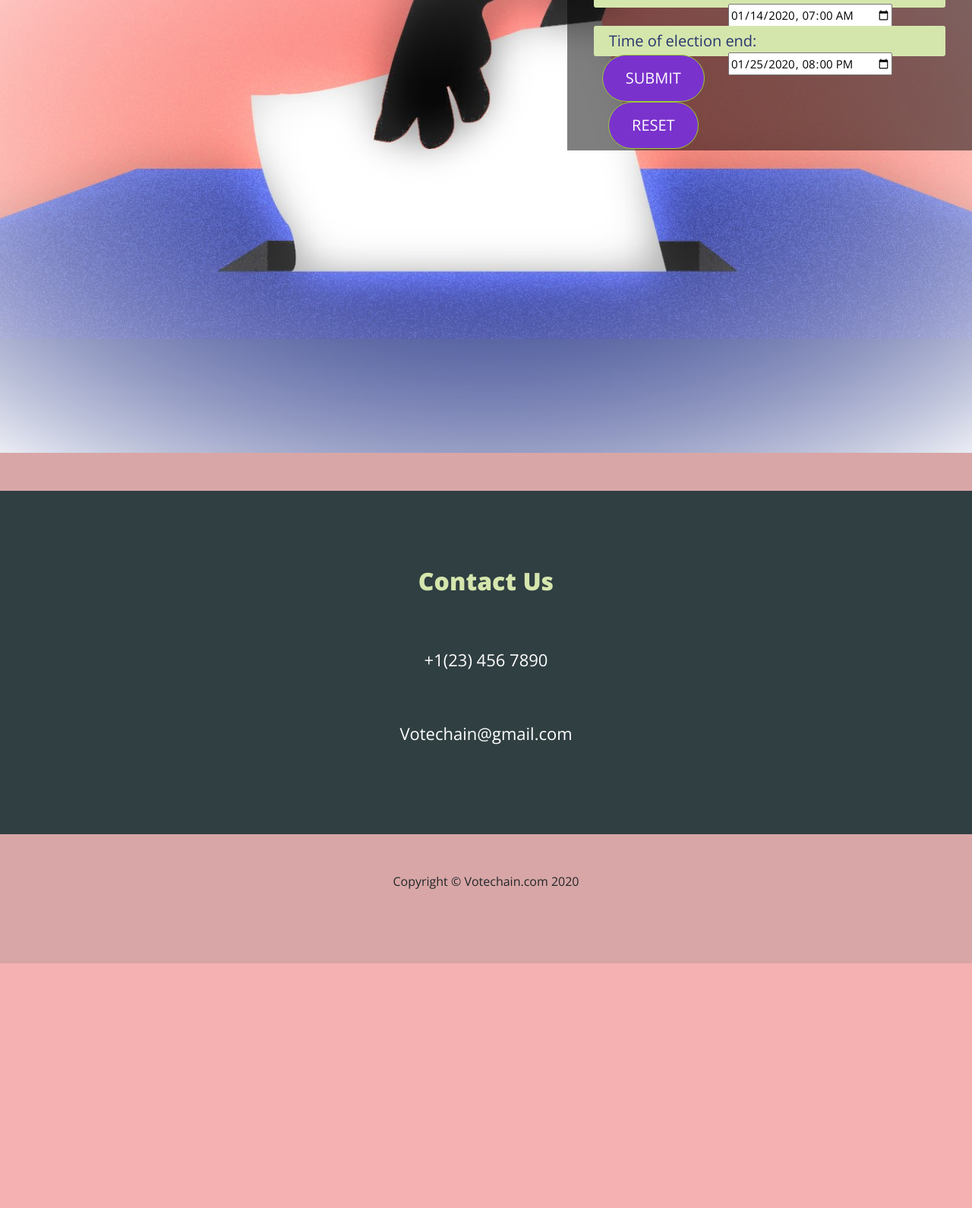
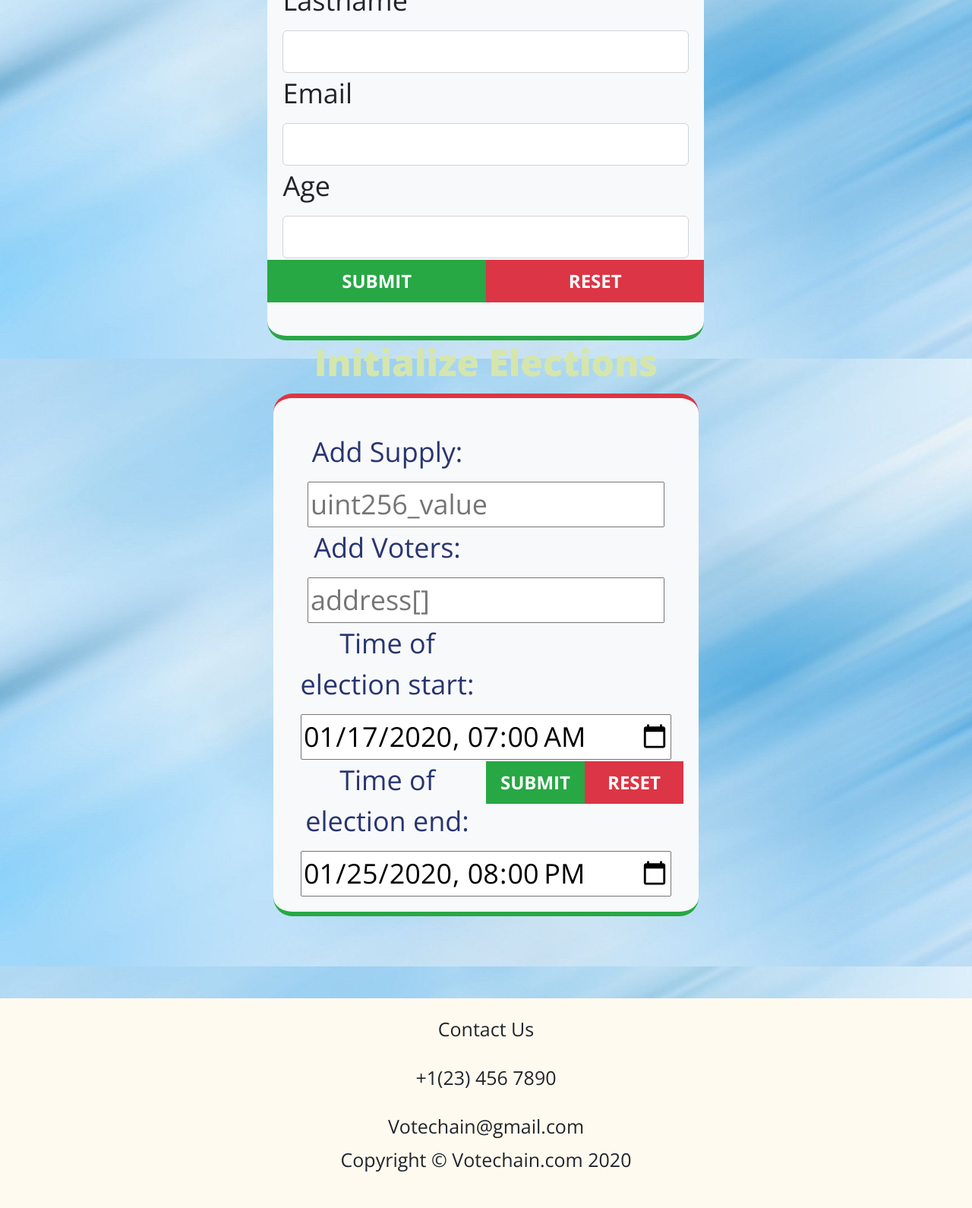
Before and after one commit to MichaelBabushkin/finalProject, a website: page src/admin.html in a window 1280 px wide. Shown: the part 328-1918 px from the top of the page at 76% size. Before the commit the page ends 1596 px from the top, so only its background shows below. Drawn offline with nearby package versions, Linux system fonts and the light colour scheme.

Commit message:
main page also updated. admin in process

```diff
--- a/src/admin.html
+++ b/src/admin.html
@@ -5,11 +5,12 @@
   <title>Initialize Election</title>
  <!-- Bootstrap Core CSS -->
  <!-- <link href="css/bootstrap.min.css" rel="stylesheet"> -->
- <link rel="stylesheet" href="https://stackpath.bootstrapcdn.com/bootstrap/4.4.1/css/bootstrap.min.css">
+ <link href="https://stackpath.bootstrapcdn.com/bootstrap/4.4.1/css/bootstrap.min.css" rel="stylesheet" integrity="sha384-Vkoo8x4CGsO3+Hhxv8T/Q5PaXtkKtu6ug5TOeNV6gBiFeWPGFN9MuhOf23Q9Ifjh" crossorigin="anonymous">
  <!-- Custom CSS: You can use this stylesheet to override any Bootstrap styles and/or apply your own styles -->
  <!-- Custom Fonts from Google -->
  <link href='http://fonts.googleapis.com/css?family=Open+Sans:300italic,400italic,600italic,700italic,800italic,400,300,600,700,800' rel='stylesheet' type='text/css'>
-
+ <script src="//maxcdn.bootstrapcdn.com/bootstrap/4.1.1/js/bootstrap.min.js"></script>
+ <script src="//cdnjs.cloudflare.com/ajax/libs/jquery/3.2.1/jquery.min.js"></script>
   <link href="css/admin.css" rel="stylesheet">
 
 </head>
@@ -40,34 +41,80 @@
           </div><!-- /.navbar-collapse -->
           </div><!-- /.container -->
       </nav>
+      <h2 style="text-align: center;">FORM DESIGN WITH JS VALIDATION</h2>
+
+      <div class="container">
+      <div class="row">
+        <div class="col-sm-1"></div>
+        <div class="col-sm-2"></div>
+        <div class="col-sm-6 bg-light boxStyle">
+          <form name="theform" action="" onSubmit="validate()" >
+      <div class="form-group">
+        <div class="width30 floatL"><label>Firstname</label></div>
+        <div class="width70 floatR"><input id="firstname" class="width100 form-control" name="firstname" type="text" value="" size="20">
+      </div><br><br>
+      <div class="form-group">
+        <div class="width30 floatL"><label>Lastname</label></div>
+        <div class="width70 floatR"><input class="width100 form-control" name="lastname" type="text" value="" size="20"></div>
+      </div><br>
+      <div class="form-group">
+        <div class="width30 floatL"><label>Email</label></div>
+        <div class="width70 floatR"><input class="width100 form-control" name="email"  src=""   type="text" value="" size="20"></div>
+      </div><br>
+      <div class="form-group">
+        <div class="width30 floatL"><label>Age</label></div>
+        <div class="width70 floatR"><input class="width100 form-control" name="age" type="text" value="" size="20"></div>
+      </div><br>
+
+        <div class="form-group">
+        <div class="row">
+      <div class="width50"><input class="btn btn-success" type="submit"   value="Submit" style="font-weight: bold"></div>
+       <div class="width50"><input class="btn btn-danger" type="reset" style="font-weight: bold"></div>
+        </div>
+        </div>
+         </form>
+        </div>
+
+      </div>
+      </div>
 
     <!-- Header -->
       <header>
-              <div class="menu my-5 col-5 offset-7" id="mainContractForm">
+              <!-- <div class="menu my-5 col-5 offset-7" id="mainContractForm"> -->
                 <h2>Initialize Elections </h2>
-                <form action="#" id="electionForm" method="POST">
-                  <div class="banner-message">
-                      Add Supply: <input type=text id="supplyInput" placeholder="uint256_value" >
+                <div class="container">
+                  <div class="row">
+                    <div class="col-sm-1"></div>
+                    <div class="col-sm-2"></div>
+                    <div class="col-sm-6 bg-light boxStyle">
+                <form name="theform" action="#" id="electionForm" method="POST">
+                  <div class="form-group">
+                    <div class="width30 floatL"><label> Add Supply:</label> </div>
+                    <div class="width70 floatR"> <input type=text id="supplyInput" placeholder="uint256_value" ></div>
+
                       </div><br>
-                  <div class="banner-message">
-                      Add Voters<input type=text id="votersInput" placeholder="address[]">
+                  <div class="form-group">
+                    <div class="width30 floatL"><label>Add Voters:</label> </div>
+                    <div class="width70 floatR">  <input type=text id="votersInput" placeholder="address[]">  </div>
                       </div><br>
-                  <!-- <div class="banner-message">
-                        Add Candidates<input type=text id="candidatesInput" placeholder="address[]" >
-                        </div><br> -->
-                  <div class="banner-message">
-                          Time of election start:<input type="datetime-local" id="dateTimeStart" value="2020-01-14T07:00"/>
+                  <div class="form-group">
+                    <div class="width30 floatL"><label>Time of election start:</label> </div>
+                    <div class="width70 floatR"> <input type="datetime-local" id="dateTimeStart" value="2020-01-17T07:00"/>  </div>
                           </div><br>
-                  <div class="banner-message">
-                            Time of election end:<input type="datetime-local" id="dateTimeEnd" value="2020-01-25T20:00"/>
+                  <div class="form-group">
+                    <div class="width30 floatL"><label>Time of election end:</label> </div>
+                    <div class="width70 floatR"><input type="datetime-local" id="dateTimeEnd" value="2020-01-25T20:00"/>  </div>
                   </div>
-
+                  <div class="form-group">
                   <div class="row">
-                    <div class="col" style="display: flex;"> <button type="submit" id="submit" class=" btn mx-auto btn-primary btn-lg " > Submit </button></div>
-                    <div class="col" style="display: flex;"> <button id="reset" class="btn mx-auto btn-primary btn-lg " type="reset" value="Reset">Reset</button></div>
+                    <div class="width50"><input class="btn btn-success" button type="submit" id="submit" style="font-weight: bold"></input class="btn btn-success" button></div>
+                    <div class="width50"><input class="btn btn-danger" type="reset" style="font-weight: bold"></div>
+                    <!-- <div class="col" style="display: flex;"> <button id="reset" class="btn mx-auto btn-primary btn-lg " type="reset" value="Reset">Reset</button></div> -->
                   </div>
-
-
+                </div>
+              </div>
+              </div>
+            </div><br>
                   <div id="myModal" class="modal">
                     <!-- Modal content -->
                     <div class="modal-content">
@@ -77,8 +124,11 @@
                       <button title="Copy contract address" type="button" onclick="myCopy()">Copy</button>
                     </div>
                   </div>
+
                 </form>
-              </div><br>
+            </div>
+          </div>
+
 
 
               <div class="menu my-5 col-5 offset-7" id="addCandidatesForm" style="display:none;">
@@ -108,27 +158,16 @@
       </header>
 
   <div id="results"></div>
-
-    <!-- Footer -->
-      <footer class="page-footer">
-
-        <!-- Contact Us -->
-          <div class="contact" id="contact-section">
-            <div class="container">
-          <h2 class="section-heading">Contact Us</h2>
-          <p><span class="glyphicon glyphicon-earphone"></span><br> +1(23) 456 7890</p>
+  <!-- <footer>		 -->
+    <div class="small-print">
+      <div class="container">
+        <p> Contact Us</p>
+        <p><span class="glyphicon glyphicon-earphone"></span><br> +1(23) 456 7890</p>
           <p><span class="glyphicon glyphicon-envelope"></span><br> Votechain@gmail.com</p>
-            </div>
-          </div>
-
-          <!-- Copyright etc -->
-          <div class="small-print">
-            <div class="container">
-              <p>Copyright &copy; Votechain.com 2020</p>
-            </div>
-          </div>
-
-      </footer>
+        <p>Copyright &copy; Votechain.com 2020 </p>
+      </div>
+    </div>
+  <!-- </footer> -->
 
       <!-- jQuery -->
       <!-- <script src="js/jquery-1.11.3.min.js"></script> -->
--- a/src/css/admin.css
+++ b/src/css/admin.css
@@ -3,14 +3,17 @@ body {
     width: 100%;
     height: 100%;
     font-family: 'Open Sans','Helvetica Neue',Arial,sans-serif;
-    background-color: rgb(245, 177, 177);
-    }
+    background-image: url('../images/results_background.png') ;
+    background-position: top center;
+    background-size: cover;
+    font-size: 1.5rem;
+}
 #accountAddress{
     color: #000;
 }
 
 a {
-    color: yellowgreen;
+    color: rgb(0, 0, 0);
     -webkit-transition: all .35s;
     -moz-transition: all .35s;
     transition: all .35s;
@@ -18,7 +21,7 @@ a {
 
 a:hover,
 a:focus {
-    color: forestgreen;
+    color: rgb(54, 23, 190);
 }
 
 h2{
@@ -134,7 +137,7 @@ header {
     min-height: auto;
     text-align: center;
     color: rgb(40, 53, 112);
-    background-image: url('../images/vote-blockchain.jpg') ;
+    /* background-image: url('../images/vote-blockchain.jpg') ; */
     background-position: center;
 
     -webkit-background-size: cover;
@@ -263,37 +266,6 @@ header .header-content .header-content-inner p {
     vertical-align: middle;
 }
 
-.page-footer {
-	text-align: center;
-	}
-
-.page-footer .contact {
-	padding: 100px 0;
-	background-color: rgb(48, 63, 66);
-	color: #fff;
-	}
-
-.page-footer .contact p {
-	font-size: 22px;
-	font-weight: 300;
-	}
-
-.content-3 .glyphicon,
-.page-footer .contact .glyphicon {
-	font-size: 32px;
-	font-weight: 700;
-	}
-
-.page-footer .small-print {
-	padding: 50px 0 40px;
-    font-weight: 300;
-
-	}
-    footer {
-        padding: 50px 0 40px;
-        font-weight: 300;
-        background-color: rgb(216, 166, 166);
-        }
 .text-light {
     color: rgba(255,255,255,.7);
 }
@@ -476,8 +448,9 @@ img.rounded-corners{
 }
 
 p {
-    font-size: 16px;
-    line-height: 1.5;
+    font-size: 25px;
+    line-height: 0.8    ;
+    text-align: center;
 }
 .navbar-header{
     font-size: 40px;
@@ -488,13 +461,7 @@ header {
     min-height: auto;
     text-align: center;
     color: rgb(40, 53, 112);
-    background-image: url('../images/vote-blockchain.jpg') ;
-    background-position: center;
 
-    -webkit-background-size: cover;
-    -moz-background-size: cover;
-    background-size: cover;
-    -o-background-size: cover;
 }
 
 header .header-content {
@@ -636,18 +603,12 @@ header .header-content .header-content-inner p {
 .page-footer .contact .glyphicon {
 	font-size: 32px;
 	font-weight: 700;
-	}
-
-.page-footer .small-print {
-	padding: 50px 0 40px;
-    font-weight: 300;
-
-	}
-    footer {
-        padding: 50px 0 40px;
-        font-weight: 300;
-        background-color: rgb(216, 166, 166);
-        }
+    }
+ .small-print {
+        background-color: floralwhite;
+        padding: 30px 0;
+        font-size: 15px;
+    }
 .text-light {
     color: rgba(255,255,255,.7);
 }
@@ -893,4 +854,41 @@ img::-moz-selection {
 .bg-primary {
     background-color: yellowgreen;
 }
-.more {display: none;}
+
+
+
+
+/* .more {display: none;} */
+.width30 {
+    width: 50%;
+}
+.width70 {
+    width: 100%;
+}
+.floatL{
+    float: left;
+}
+.width50{
+    width: 50%;
+}
+.floatR{
+    float: right;
+}
+.btn{
+    width: 100%;
+    border-radius: 0px;
+}
+.width100{
+    width: 100%;
+}
+.row{
+    margin-left: -20px;
+    margin-right: -20px;
+
+}
+.boxStyle{
+    padding: 20px;
+    border-radius: 25px;
+    border-top: 6px solid #dc3545;
+    border-bottom: 6px solid #28a745;
+}
--- a/src/css/custom.css
+++ b/src/css/custom.css
@@ -1,10 +1,26 @@
 html,
 body {
+    background-image: url('../images/results_background.png') ;
+    background-position: top center;
+    background-size: cover;
+    position:absolute;
     width: 100%;
     height: 100%;
-    font-family: 'Open Sans','Helvetica Neue',Arial,sans-serif;
-    background-color: rgb(245, 177, 177);
+    color: rgb(28, 32, 30);
+    margin: 0;
+    padding: 0;
+    overflow: scroll;
+    display: table-cell;
+    vertical-align: middle;
+    text-align: center;
+    font-size: 1.5rem;
 }
+canvas{
+    display: none;
+  }
+  #contractAddressInput{
+width: 40%;
+  }
 
 a {
     color: yellowgreen;
@@ -18,9 +34,9 @@ a:focus {
     color: forestgreen;
 }
 
-h2{
+h1{
 
-    color: rgb(112, 40, 94);
+    color: rgb(129, 41, 107);
 }
 img.rounded-corners{
     border-radius: 50%;
@@ -28,7 +44,7 @@ img.rounded-corners{
 }
 
 p {
-    font-size: 16px;
+    font-size: 25px;
     line-height: 1.5;
 }
 .navbar-header{
@@ -44,9 +60,6 @@ header {
     min-height: auto;
     text-align: center;
     color: rgb(40, 53, 112);
-    background-image: url('../images/vote-blockchain.jpg') ;
-    background-position: center;
-
     -webkit-background-size: cover;
     -moz-background-size: cover;
     background-size: cover;
@@ -62,24 +75,19 @@ header .header-content {
 }
 .nav>li>a{
     color: rgb(40, 53, 112);
-
-
 }
 
 header .header-content .header-content-inner h1 {
-    margin-top: 0;
+    margin-top: 150px;
     margin-bottom: 20px;
-    font-size: 50px;
     font-weight: 300;
-
 }
 
 header .header-content .header-content-inner p {
-    margin-bottom: 50px;
-    font-size: 16px;
+    margin-bottom: 500px;
+    font-size: 45px;
     font-weight: 300;
-
-    color: rgba(109, 24, 24,1.0);
+    color: rgb(15, 15, 15);
 
 }
 
@@ -102,7 +110,7 @@ header .header-content .header-content-inner p {
     header .header-content .header-content-inner {
         margin-right: auto;
         margin-left: auto;
-        max-width: 1000px;
+
     }
 
 	header .header-content .header-content-inner h1 {
@@ -110,10 +118,11 @@ header .header-content .header-content-inner p {
 		}
 
     header .header-content .header-content-inner p {
+        margin-top: 10%;
         margin-right: auto;
         margin-left: auto;
         max-width: 80%;
-        font-size: 18px;
+        font-size: 40px;
 
 
     }
@@ -173,38 +182,12 @@ header .header-content .header-content-inner p {
     display: inline-block;
     vertical-align: middle;
 }
-
-.page-footer {
-	text-align: center;
-	}
-
-.page-footer .contact {
-	padding: 100px 0;
-	background-color: rgb(48, 63, 66);
-	color: #fff;
-	}
-
-.page-footer .contact p {
-	font-size: 22px;
-	font-weight: 300;
-	}
-
-.content-3 .glyphicon,
-.page-footer .contact .glyphicon {
-	font-size: 32px;
-	font-weight: 700;
-	}
-
-.page-footer .small-print {
-	padding: 50px 0 40px;
-    font-weight: 300;
+ .small-print {
+    background-color: floralwhite;
+    padding: 30px 0;
+    font-size: 15px;
 
 	}
-    footer {
-        padding: 50px 0 40px;
-        font-weight: 300;
-        background-color: rgb(216, 166, 166);
-        }
 .text-light {
     color: rgba(255,255,255,.7);
 }
@@ -224,22 +207,26 @@ header .header-content .header-content-inner p {
 .navbar-default .navbar-header .navbar-brand:hover,
 .navbar-default .navbar-header .navbar-brand:focus {
     color: #eb3812;
+
 }
 
 .navbar-default .nav > li>a,
 .navbar-default .nav>li>a:focus {
-    color: #222 !IMPORTANT;
+    color: #222 ;
+    font-size: 28px;
 }
 
 .navbar-default .nav > li>a:hover,
 .navbar-default .nav>li>a:focus:hover {
     color: yellowgreen;
+
 }
 
 .navbar-default .nav > li.active>a,
 .navbar-default .nav>li.active>a:focus {
     color: yellowgreen!important;
     background-color: transparent;
+
 }
 
 .navbar-default .nav > li.active>a:hover,
@@ -274,27 +261,13 @@ header .header-content .header-content-inner p {
         flex-direction: row-reverse;
     }
     #navbar a:hover {
-        color: rgb(128, 10, 10);
-        font-size: 20px;
+        color: rgb(10, 10, 10);
+        font-size: 40px;
         margin-top: 3px;
     }
     .navbar-default .nav > li {
         padding: 0 2rem;
     }
-<<<<<<< HEAD
-=======
-    #navbar {
-        flex-direction: row-reverse;
-    }
-    #navbar a:hover {
-        color: rgb(128, 10, 10);
-        font-size: 20px;
-        margin-top: 3px;
-    }
-    .navbar-default .nav > li {
-        padding: 0 2rem;
-    }
->>>>>>> refs/remotes/origin/master
     .navbar-default .nav > li>a:hover,
     .navbar-default .nav>li>a:focus:hover {
         color: rgb(128, 10, 10);
@@ -514,3 +487,42 @@ img::-moz-selection {
     text-decoration: none;
     cursor: pointer;
 }
+#start-btn{
+    display: inline-block;
+    border-radius: 4px;
+    background-color: #6bb492;
+    border: none;
+    color: #FFFFFF;
+    text-align: center;
+    font-size: 28px;
+    padding: 20px;
+    width: 200px;
+    transition: all 0.5s;
+    cursor: pointer;
+    margin: 5px;
+
+}
+#start-btn span {
+    cursor: pointer;
+    display: inline-block;
+    position: relative;
+    transition: 0.5s;
+  }
+
+  #start-btn span:after {
+    content: '\00bb';
+    position: absolute;
+    opacity: 0;
+    top: 0;
+    right: -20px;
+    transition: 0.5s;
+  }
+
+  #start-btn:hover span {
+    padding-right: 25px;
+  }
+
+  #start-btn:hover span:after {
+    opacity: 1;
+    right: 0;
+  }
```
Also changed, not shown: src/candidates.html (+1 -1 lines), src/css/results.css (+2 -30 lines), src/index.html (+14 -30 lines), src/js/app.js (+40 -0 lines), src/js/temp.js (added, +30 -0 lines), src/results.html (+4 -1 lines), src/temp.html (added, +55 -0 lines), build/contracts/ElectionToken.json, build/contracts/Owned.json, build/contracts/context.json, build/contracts/erc20.json, build/contracts/erc20Detailed.json, build/contracts/ierc20.json, build/contracts/safeMath.json.
